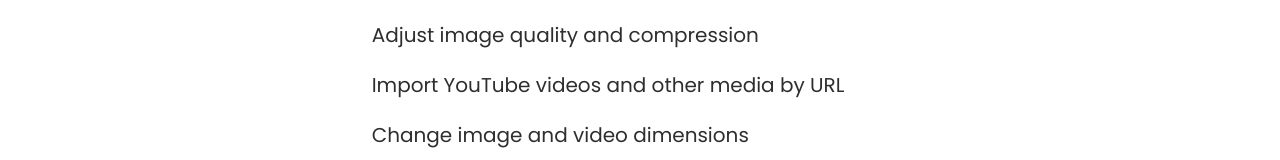
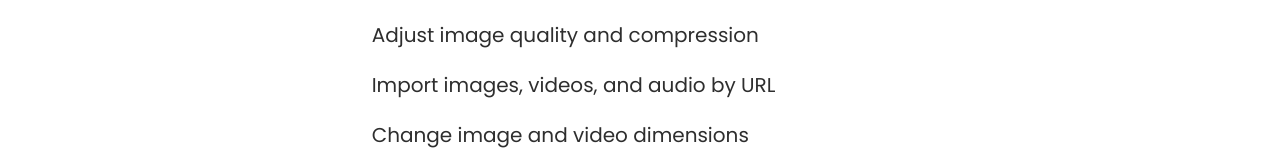
Before and after one commit to jolaleye/altr, a Next.js app: page / in a window 1280 px wide. Shown: the part 601-761 px from the top of the page. Built offline with nearby package versions, Linux system fonts and the light colour scheme; some icons are missing.

Commit message:
Remove mention of YT import

```diff
--- a/components/Features.js
+++ b/components/Features.js
@@ -13,7 +13,7 @@
         </li>
         <li>
           <i className="uil uil-check" />
-          Import YouTube videos and other media by URL
+          Import images, videos, and audio by URL
         </li>
         <li>
           <i className="uil uil-check" />
--- a/pages/index.js
+++ b/pages/index.js
@@ -11,7 +11,7 @@
       <meta name="title" content="Altr • Transform your images, videos, and audio with ease." />
       <meta
         name="description"
-        content="Quickly convert between file formats, adjust image quality, import YouTube videos, and more."
+        content="Quickly convert between file formats, adjust image quality, import media by URL, and more."
       />
       <meta name="viewport" content="initial-scale=1.0, width=device-width" />
       <link href="https://fonts.googleapis.com/css?family=Poppins:400,500,600" rel="stylesheet" />
```
